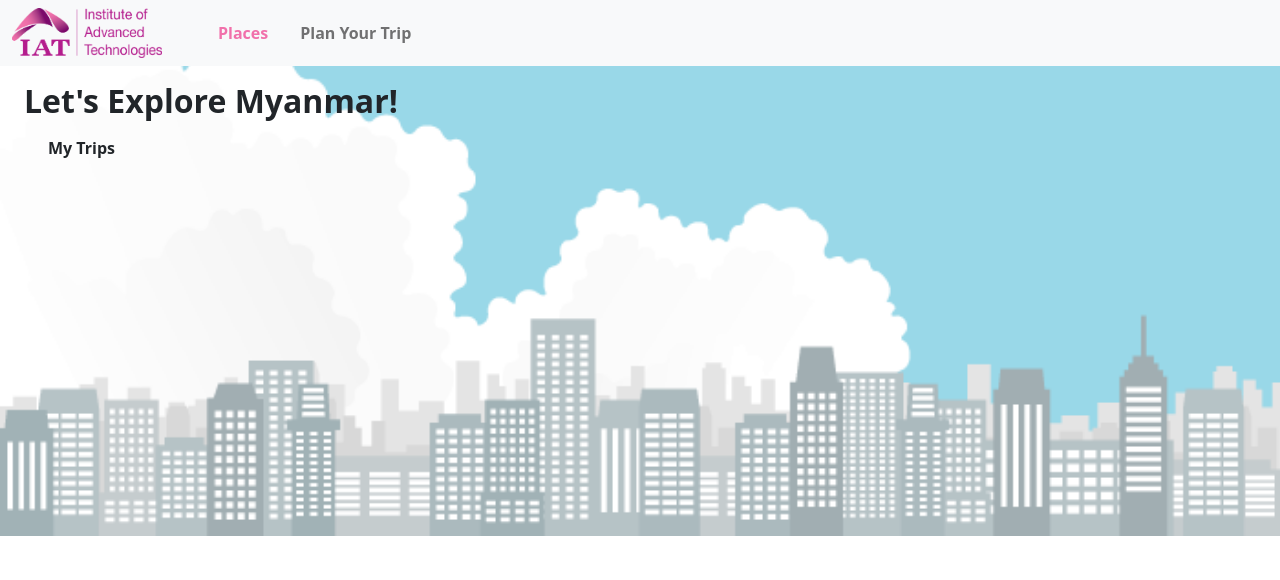
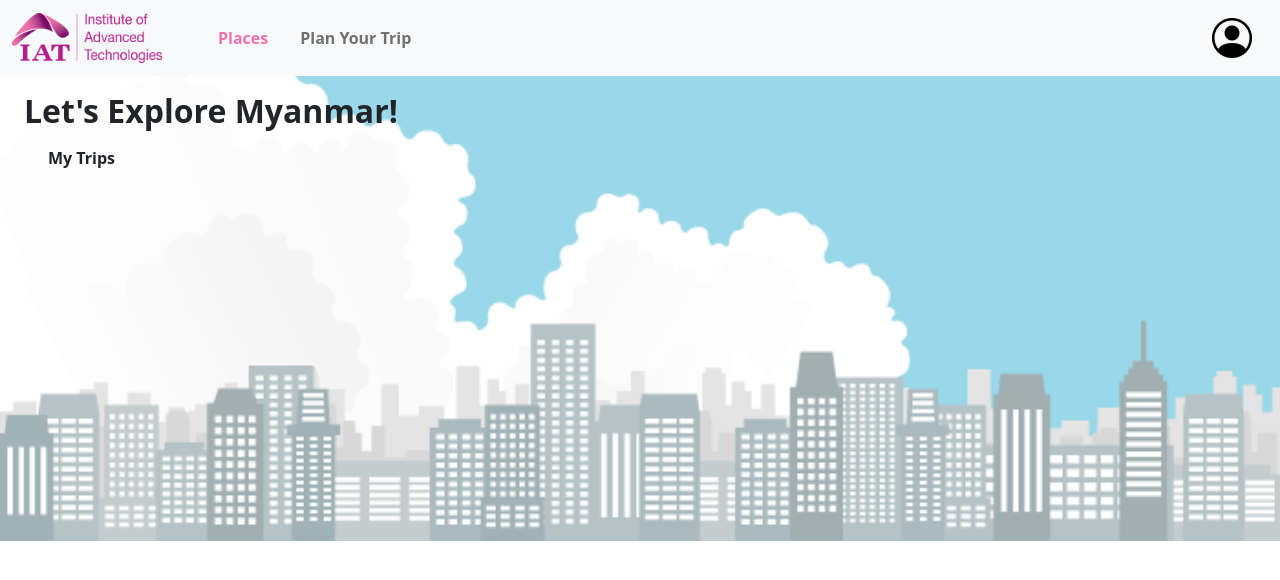
Before and after one commit to myomaungmaung7/TravelPlanner, a React (Create React App) app in the folder frontend/: page /home in a window 1280 px wide. Shown: the top 580 px of the page. Built offline with nearby package versions, Linux system fonts and the light colour scheme.

Commit message:
Home code modify

```diff
--- a/frontend/src/App.js
+++ b/frontend/src/App.js
@@ -5,6 +5,7 @@ import Login from './Login';
 import Register from './Register';
 import UnHome from './UnHome';
 import AdminProfile from './AdminProfile';
+import Profile from './Profile';
 
 function App() {
   return (
@@ -16,6 +17,7 @@ function App() {
           <Route path='/login' element={<Login/>}></Route>
           <Route path='/register' element={<Register/>}></Route>
           <Route path='/adminprofile' element={<AdminProfile/>}></Route>
+          <Route path='/profile' element={<Profile/>}></Route>
         </Routes>
       </BrowserRouter>
     </div>
--- a/frontend/src/Home.js
+++ b/frontend/src/Home.js
@@ -1,6 +1,8 @@
 import React from 'react'
 import { Link } from 'react-router-dom'
 import logo from './Images/IATLogo.png'
+import 'bootstrap-icons/font/bootstrap-icons.css';
+
 
 function Home() {
   return (
@@ -14,10 +16,14 @@ function Home() {
                 <li className='nav-item'>
                   <Link to='/home' className='nav-link ms-5 fw-bold' style={{color: '#F171AB'}}>Places</Link>
                 </li>
+
                 <li className='nav-item'>
                   <Link to='#' className='nav-link ms-3 fw-bold' id='link'>Plan Your Trip</Link>
                 </li>
               </ul>
+            </div>
+            <div className='me-3'>
+              <Link to='/profile'><i class="bi bi-person-circle" id='profile'></i></Link>
             </div>
           </div>
         </nav>
--- /dev/null
+++ b/frontend/src/Profile.js
@@ -0,0 +1,9 @@
+import React from 'react'
+
+function Profile() {
+  return (
+    <div>Profile</div>
+  )
+}
+
+export default Profile
--- a/frontend/src/index.css
+++ b/frontend/src/index.css
@@ -21,3 +21,8 @@ code {
 #link:hover {
   color: #F171AB;
 }
+
+#profile {
+  font-size: 40px;
+  color: black;
+}
```
Also changed, not shown: 1 other file (tests, documents, lock files or other folders).
